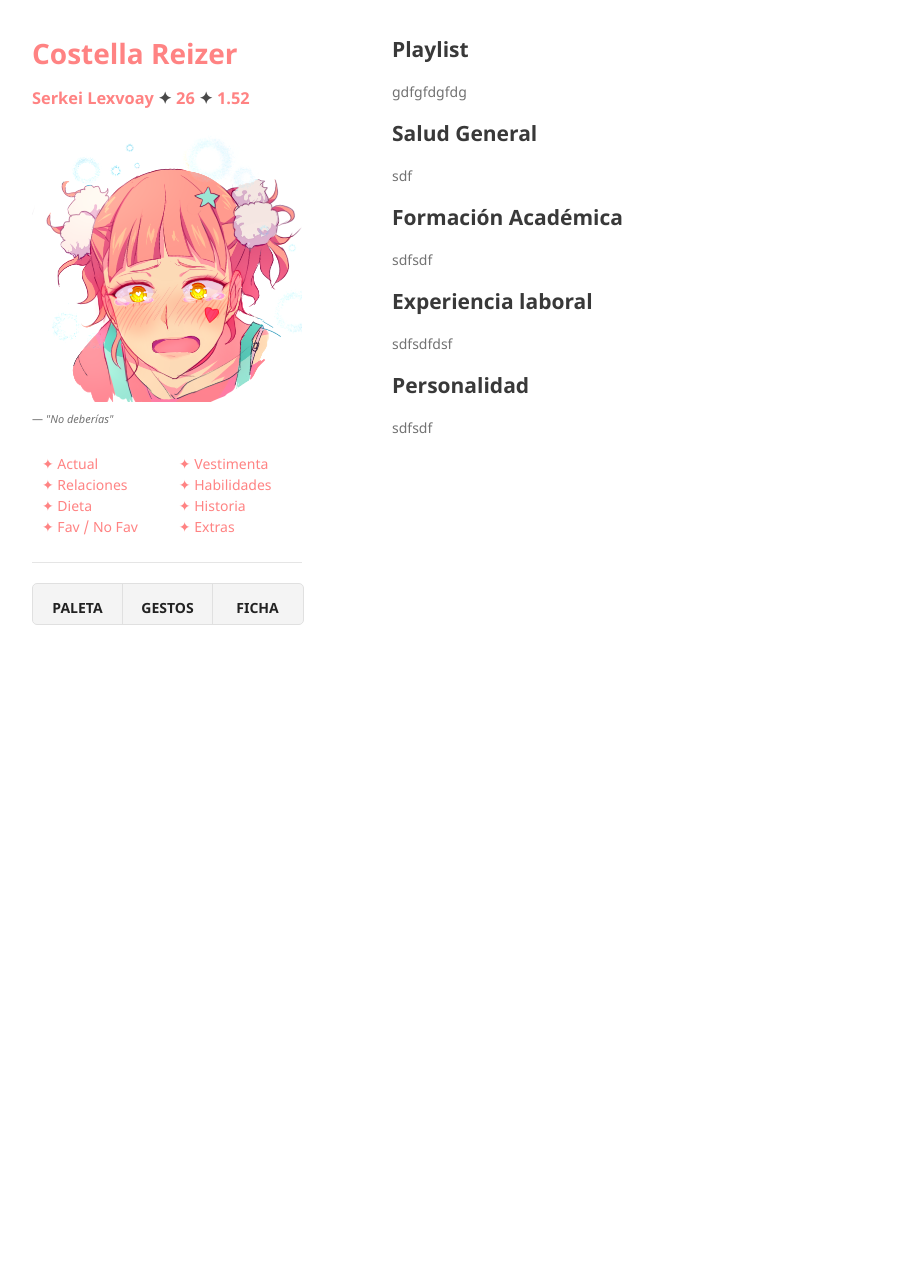
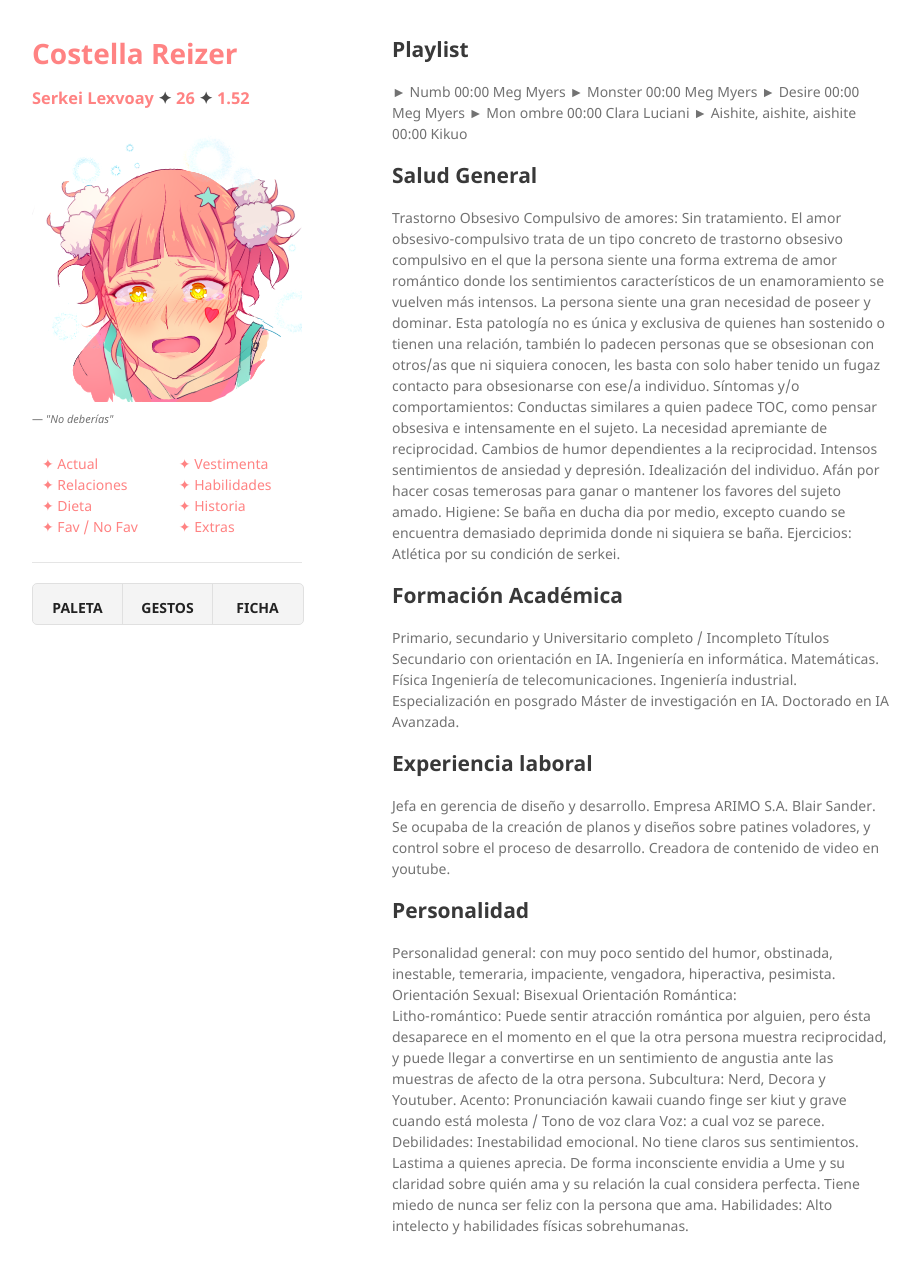
Before and after one commit to BlairSander/costella, a Jekyll site: the page built from extras.md, in a window 1280 px wide and 1306 px high. Shown: the top 1274 px of the window, without its empty margins (178-1098 px from the left). Built offline with Jekyll 4.4.1, drawn with Linux system fonts in a browser that asks for light colours; our own code applies the rules of GitHub Pages for plain Markdown files.

Commit message:
Update extras.md

```diff
--- a/extras.md
+++ b/extras.md
@@ -2,16 +2,55 @@
 layout: default
 ---
 ## Playlist
-gdfgfdgfdg
+► Numb  			00:00
+Meg Myers
+► Monster  			00:00
+Meg Myers
+► Desire 			00:00
+Meg Myers
+► Mon ombre			00:00
+Clara Luciani
+► Aishite, aishite, aishite	00:00
+Kikuo
 
 ## Salud General
-sdf
+Trastorno Obsesivo Compulsivo de amores: Sin tratamiento.
+El amor obsesivo-compulsivo trata de un tipo concreto de trastorno obsesivo compulsivo en el que la persona siente una forma extrema de amor romántico donde los sentimientos característicos de un enamoramiento se vuelven más intensos. La persona siente una gran necesidad de poseer y dominar.
+Esta patología no es única y exclusiva de quienes han sostenido o tienen una relación, también lo padecen personas que se obsesionan con otros/as que ni siquiera conocen, les basta con solo haber tenido un fugaz contacto para obsesionarse con ese/a individuo.
+Síntomas y/o comportamientos:
+Conductas similares a quien padece TOC, como pensar obsesiva e intensamente en el sujeto.
+La necesidad apremiante de reciprocidad.
+Cambios de humor dependientes a la reciprocidad.
+Intensos sentimientos de ansiedad y depresión.
+Idealización del individuo.
+Afán por hacer cosas temerosas para ganar o mantener los favores del sujeto amado.
+Higiene: Se baña en ducha dia por medio, excepto cuando se encuentra demasiado deprimida donde ni siquiera se baña.
+Ejercicios: Atlética por su condición de serkei.
 
 ## Formación Académica
-sdfsdf
+Primario, secundario y Universitario completo / Incompleto
+Títulos
+Secundario con orientación en IA.
+Ingeniería en informática.
+Matemáticas.
+Física
+Ingeniería de telecomunicaciones.
+Ingeniería industrial.
+Especialización en posgrado
+Máster de investigación en IA.
+Doctorado en IA Avanzada.
 
 ## Experiencia laboral
-sdfsdfdsf
+Jefa en gerencia de diseño y desarrollo. Empresa ARIMO S.A. Blair Sander. Se ocupaba de la creación de planos y diseños sobre patines voladores, y control sobre el proceso de desarrollo.
+Creadora de contenido de video en youtube.
 
 ## Personalidad
-sdfsdf
+Personalidad general: con muy poco sentido del humor, obstinada, inestable, temeraria, impaciente, vengadora, hiperactiva, pesimista.
+Orientación Sexual: Bisexual
+Orientación Romántica:
+Litho-romántico: Puede sentir atracción romántica por alguien, pero ésta desaparece en el momento en el que la otra persona muestra reciprocidad, y puede llegar a convertirse en un sentimiento de angustia ante las muestras de afecto de la otra persona.
+Subcultura: Nerd, Decora y Youtuber.
+Acento: Pronunciación kawaii cuando finge ser kiut y grave cuando está molesta / Tono de voz clara
+Voz: a cual voz se parece.
+Debilidades: Inestabilidad emocional. No tiene claros sus sentimientos. Lastima a quienes aprecia. De forma inconsciente envidia a Ume y su claridad sobre quién ama y su relación la cual considera perfecta. Tiene miedo de nunca ser feliz con la persona que ama.
+Habilidades: Alto intelecto y habilidades físicas sobrehumanas.
```
